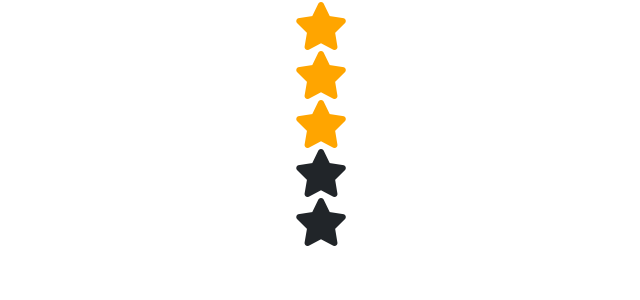
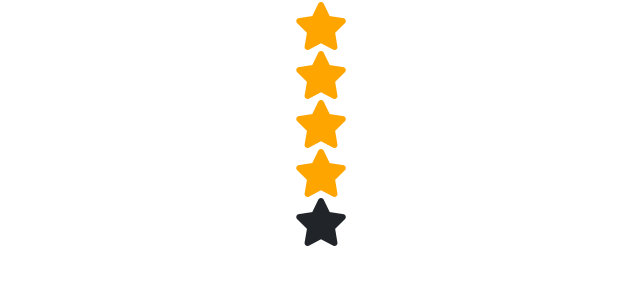
Before and after one commit to Jyosh05/EcoEats, a Flask app: page /reviews in a window 1280 px wide. Shown: the part 348-648 px from the top of the page, without its empty margins (296-936 px from the left). Run offline with Flask 3, Linux system fonts and the light colour scheme; some libraries are stand-ins or nearby versions; some web fonts are replaced.

Commit message:
<span class="fa fa-star fa-3x checked"></span>

```diff
--- a/templates/reviews.html
+++ b/templates/reviews.html
@@ -7,7 +7,7 @@
 <span class="fa fa-star fa-3x checked"></span>
 <span class="fa fa-star fa-3x checked"></span>
 <span class="fa fa-star fa-3x checked"></span>
-<span class="fa fa-star fa-3x"></span>
+<span class="fa fa-star fa-3x checked"></span>
 <span class="fa fa-star fa-3x"></span>
 </div>
 {% endblock %}
```
